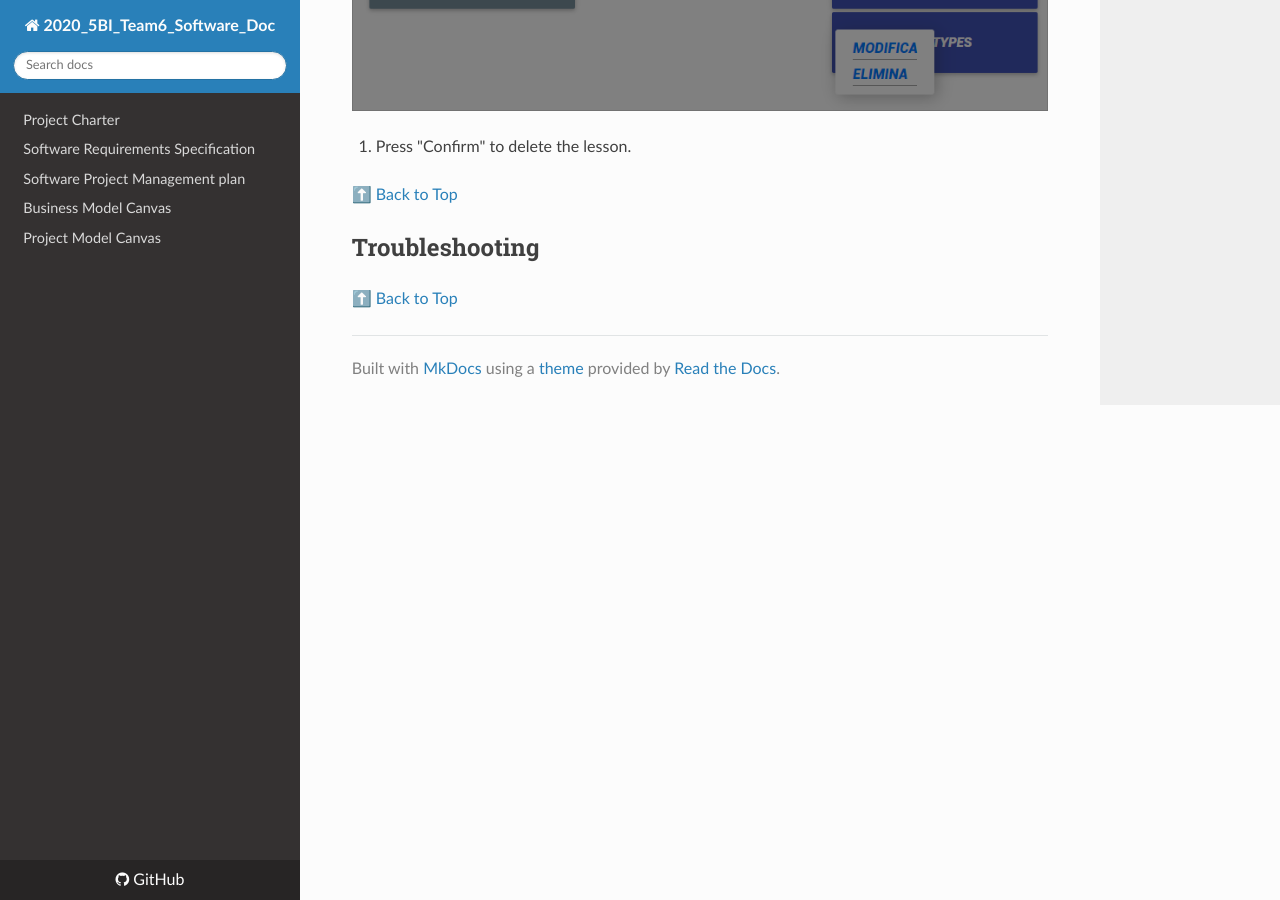
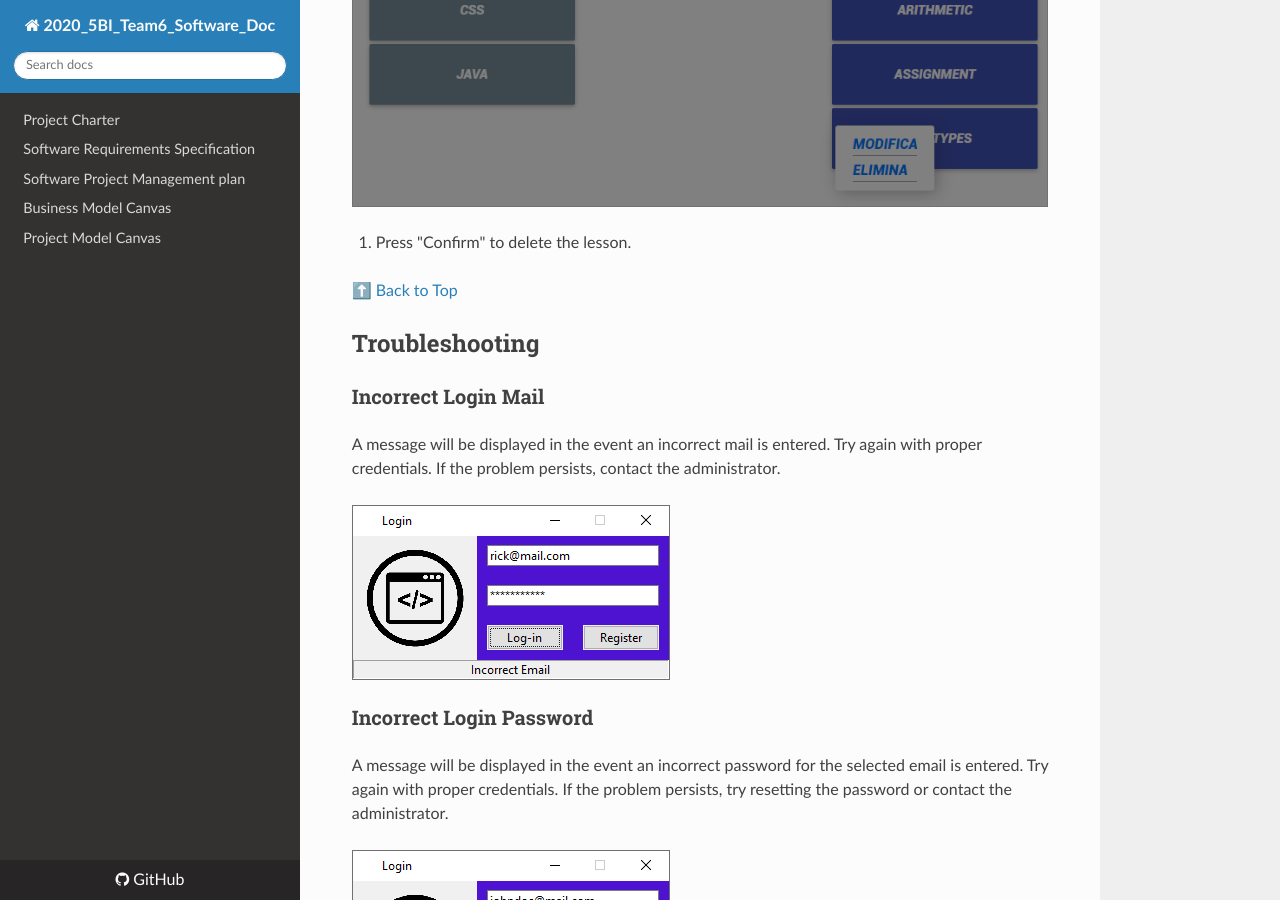
Before and after one commit to KilliKrate/Software-Documentation-G6, an MkDocs documentation site: the page built from docs/User Guide/index.md, in a window 1280 px wide and 900 px high, scrolled down 24828 px. Built offline with MkDocs 1.6.1, drawn with Linux system fonts in a browser that asks for light colours; nearby versions of some CDN libraries; some of the changed text lies outside the part shown.

Commit message:
Updated Troubleshooting section of User Guide doc

```diff
--- a/docs/User Guide/index.md
+++ b/docs/User Guide/index.md
@@ -62,6 +62,11 @@ Group 6 is responsible for developing and maintaining this document.
 >> [Delete a Lesson](#delete-a-lesson)
 >>
 > [Troubleshooting](#troubleshooting)
+>>
+>> [Incorrect Login Mail](#incorrect-login-mail)
+>>
+>> [Incorrect Login Password](#incorrect-login-password)
+>>
 >
 
 ## Introduction
@@ -296,4 +301,17 @@ Group 6 is responsible for developing and maintaining this document.
 
 ## Troubleshooting
 
+### Incorrect Login Mail
+
+A message will be displayed in the event an incorrect mail is entered. Try again with proper credentials. If the problem persists, contact the administrator.
+
+![](../img/User%20Guide/incorrect%20login%201.png)
+
+
+### Incorrect Login Password
+
+A message will be displayed in the event an incorrect password for the selected email is entered. Try again with proper credentials. If the problem persists, try resetting the password or contact the administrator.
+
+![](../img/User%20Guide/incorrect%20login%202.png)
+
 [⬆️ Back to Top](#table-of-contents)
```
Also changed, not shown: docs/img/User Guide/incorrect login 1.png (added), docs/img/User Guide/incorrect login 2.png (added).
